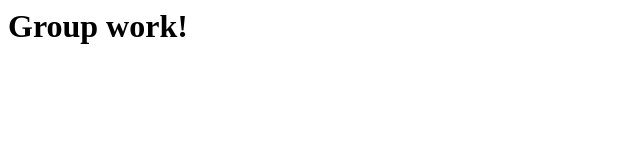
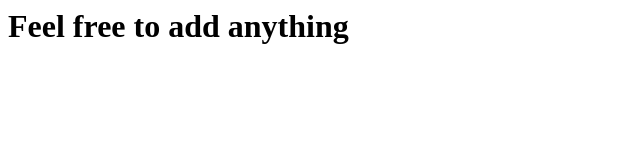
Before and after one commit to s3583306/OWO-group-assignment, a plain HTML site: page index.html in a window 1280 px wide. Shown: the whole page, without its empty margins (0-640 px from the left). Drawn offline with Linux system fonts and the light colour scheme.

Commit message:
Update index.html

```diff
--- a/index.html
+++ b/index.html
@@ -1,3 +1,3 @@
 <html>
 <body>
-<h1>Group work!</h1>
+<h1>Feel free to add anything</h1>
```
